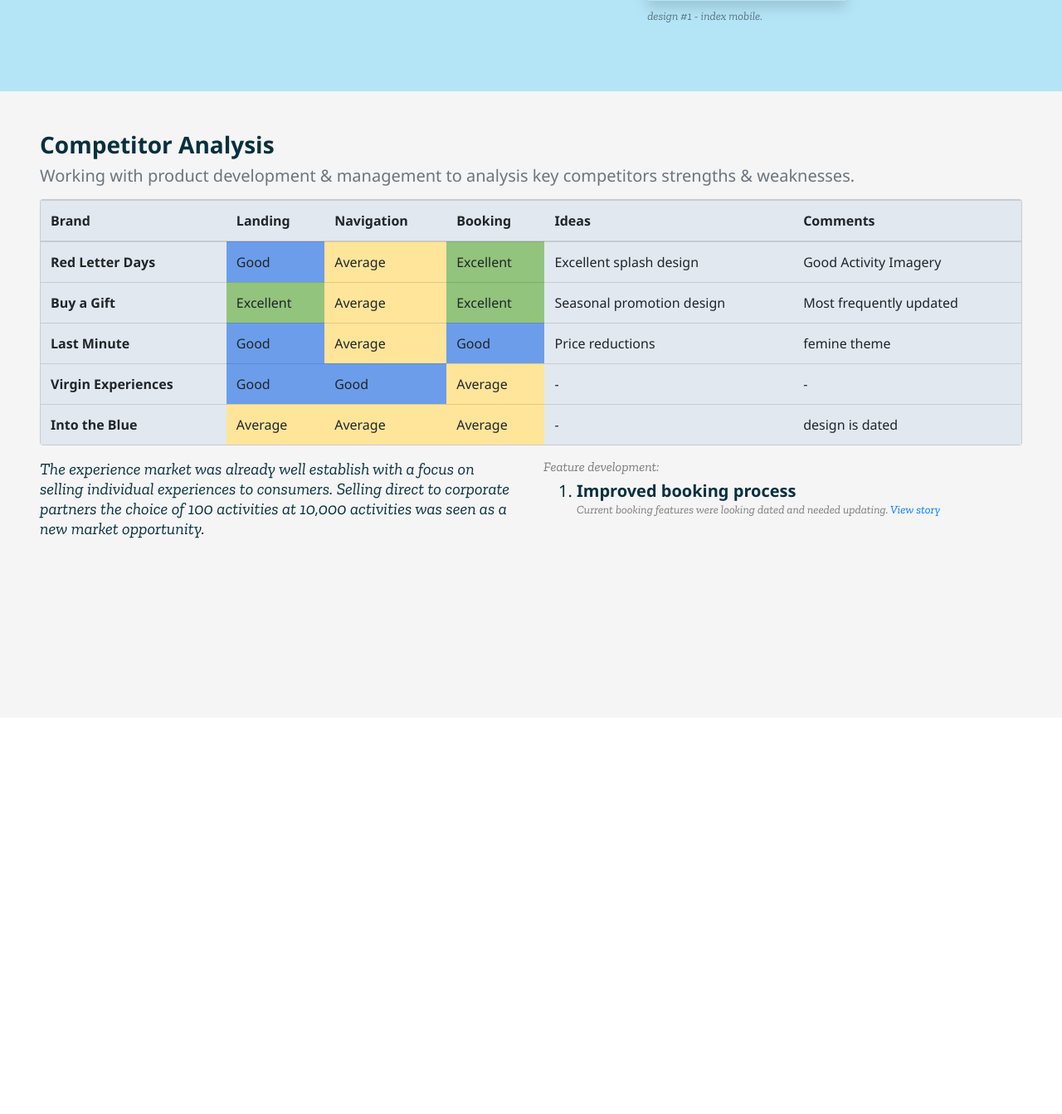
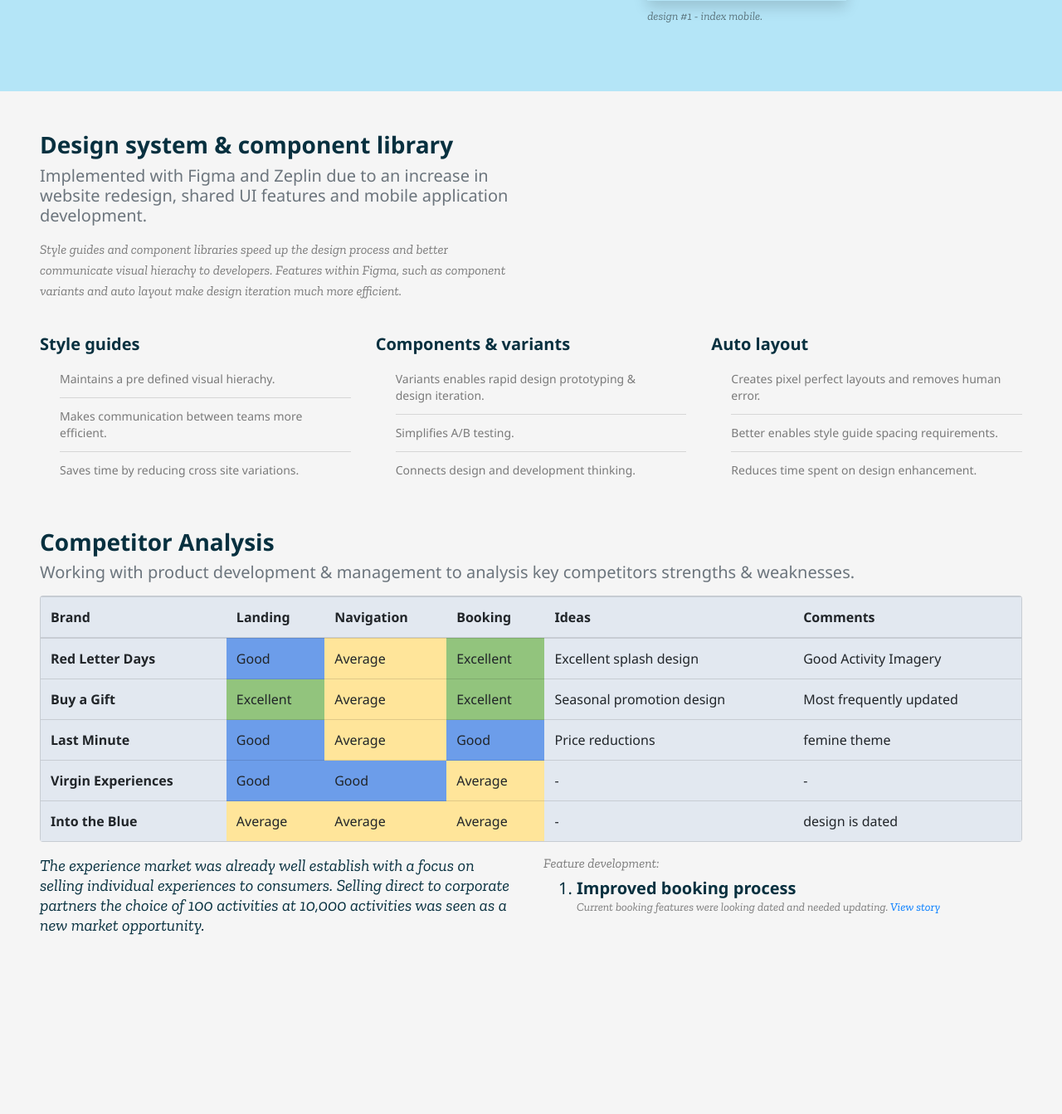
Before and after one commit to hotbertaa/hotbertaa.github.io, a PHP site: page /story-adventure_cards.html in a window 1280 px wide. Shown: the part 1947-3290 px from the top of the page at 83% size. Before the commit the page ends 2596 px from the top, so only its background shows below. Run offline with PHP 8.4, Linux system fonts and the light colour scheme; some web fonts are replaced.

Commit message:
styleguide

```diff
--- a/css/portfolio/2021/theme.css
+++ b/css/portfolio/2021/theme.css
@@ -1,6 +1,7 @@
 body{
 color: #07303f;
 }
+#components ul li,
 .page-story{
 background-color: #F5F5F5;
 }
--- a/story-adventure_cards.html
+++ b/story-adventure_cards.html
@@ -148,11 +148,12 @@
               <p class="h5 mb-0">Competitor Analysis <small class="pt-1 d-block text-black-50"><em>The brand needed to establish itself amongst competitors whilst adding a unique sales point.</em></small></h4>
             </div>
             <div class="col pl-4">
+              <p class="h5 mb-0">Design System <small class="pt-1 d-block text-black-50"><em>A design system and supporting component library was need to cater to expanding product portfolio and development team.</em></small></h4>
+            </div>
+            <div class="col pl-4">
               <p class="h5 mb-0">Responsive UI <small class="pt-1 d-block text-black-50"><em>Desktop display is important for marketting support. However user analysis shows that 70% of users access the site on mobile devices.</em></small></h4>
             </div>
-            <div class="col pl-4">
-              <p class="h5 mb-0">Information architecture <small class="pt-1 d-block text-black-50"><em>Network size, available locations & activity count need to underline all stages the user journey.</em></small></h4>
-            </div>
+
         </div>
       </section>
 
@@ -182,7 +183,52 @@
     </div>
     </div>
   </section>
+  <section id="components" class="container-fluid pt-3 px-3 px-md-5 pt-md-5">
+    <div class="row mb-4">
+      <div class="col-md">
+        <p class="h3 mb-2"><b>Design system & component library</b></p>
+        <p class="lead text-muted">Implemented with Figma and Zeplin due to an increase in website redesign, shared UI features and mobile application development.</p>
+        <p class="text-black-50"><em>Style guides and component libraries speed up the design process and better communicate visual hierachy to developers. Features within Figma, such as component variants and auto layout make design iteration much more efficient.</em></p>
+      </div>
+      <div class="col-md">
+        <span class="img" style="padding-bottom: 34%; background-size: 100% auto; background-position: 50% 0; background-image: url(file:///Users/hotbertaa/Documents/GitHub/hotbertaa.github.io//images/styleguide.jpg); background-color: transparent!important;"></span>
+      </div>
+    </div>
 
+    <div class="row">
+      <div class="col-md">
+        <h5><b>Style guides</b></h5>
+        <!--p class="lead"><em>Style guides are important for visual hierachy. They simplify the design process and create simplified css for developers.</em></p-->
+        <!--p class="mb-2"><small><b>Benefits:</b></small></p-->
+        <ul class="list-group list-group-flush pl-4">
+          <li class="list-group-item text-black-50 pl-0"><small>Maintains a pre defined visual hierachy.</small></li>
+          <li class="list-group-item text-black-50 pl-0"><small>Makes communication between teams more efficient.</small></li>
+          <li class="list-group-item text-black-50 pl-0"><small>Saves time by reducing cross site variations.</small></li>
+        </ul>
+      </div>
+      <div class="col-md">
+        <h5><b>Components & variants</b></h5>
+        <!--p class="lead"><em>Components bring design and development closer. Combined with variants they enable greater design ideation.</em></p-->
+        <!--p class="mb-2"><small><b>Benefits:</b></small></p-->
+        <ul class="list-group list-group-flush pl-4">
+          <li class="list-group-item text-black-50 pl-0"><small>Variants enables rapid design prototyping & design iteration.</small></li>
+          <li class="list-group-item text-black-50 pl-0"><small>Simplifies A/B testing.</small></li>
+          <li class="list-group-item text-black-50 pl-0"><small>Connects design and development thinking.</small></li>
+        </ul>
+      </div>
+      <div class="col-md">
+        <h5><b>Auto layout</b></h5>
+        <!--p class="lead"><em>By removing manual aligment of elements, Figmas auto layout rapidly increases iteration design and enhancement.</em></p-->
+        <!--p class="mb-2"><small><b>Benefits:</b></small></p-->
+        <ul class="list-group list-group-flush pl-4">
+          <li class="list-group-item text-black-50 pl-0"><small>Creates pixel perfect layouts and removes human error.</small></li>
+          <li class="list-group-item text-black-50 pl-0"><small>Better enables style guide spacing requirements.</small></li>
+          <li class="list-group-item text-black-50 pl-0"><small>Reduces time spent on design enhancement.</small></li>
+        </ul>
+      </div>
+    </div>
+
+  </section>
   <section id="competitor" class="container-fluid pt-3 px-3 px-md-5 pt-md-5">
     <p class="h3 mb-2"><b>Competitor Analysis</b></p>
     <p class="lead text-muted">Working with product development & management to analysis key competitors strengths & weaknesses.</p>
```
Also changed, not shown: images/styleguide.jpg (added), 1 other file.
